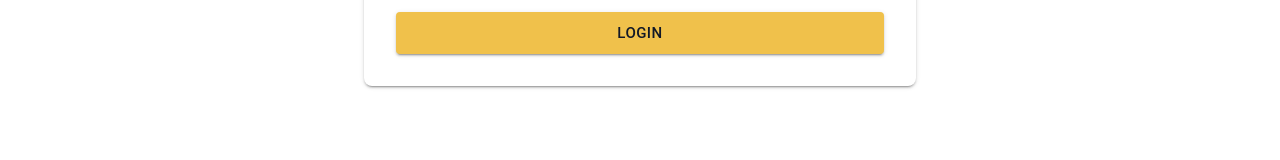
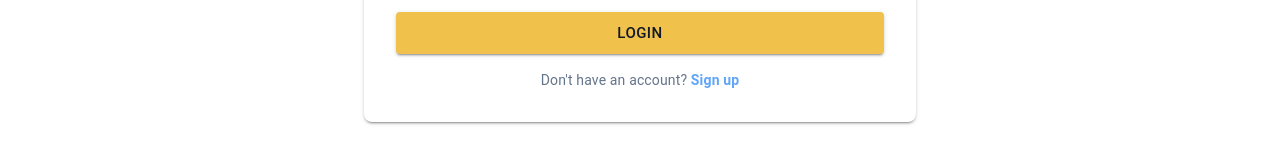
Before and after one commit to RAHUL-creator2005/ecommernce-frontend, a React (Vite) app: page /login in a window 1280 px wide. Shown: the part 449-609 px from the top of the page. Built offline with nearby package versions, Linux system fonts and the light colour scheme; no server answers.

Commit message:
feat(Auth): add Sign up link to login page

```diff
--- a/src/pages/LoginPage.jsx
+++ b/src/pages/LoginPage.jsx
@@ -1,5 +1,5 @@
 import { useState } from 'react'
-import { useNavigate } from 'react-router-dom'
+import { Link as RouterLink, useNavigate } from 'react-router-dom'
 import Alert from '@mui/material/Alert'
 import Box from '@mui/material/Box'
 import Button from '@mui/material/Button'
@@ -126,6 +126,16 @@ function LoginPage() {
               >
                 {loading ? <CircularProgress size={22} /> : 'Login'}
               </Button>
+
+              <Typography variant="body2" align="center" sx={{ mt: 2, color: '#64748b' }}>
+                Don't have an account?{' '}
+                <RouterLink
+                  to="/signup"
+                  style={{ color: '#60a5fa', fontWeight: 600, textDecoration: 'none' }}
+                >
+                  Sign up
+                </RouterLink>
+              </Typography>
             </Stack>
           </Box>
         </Paper>
```
